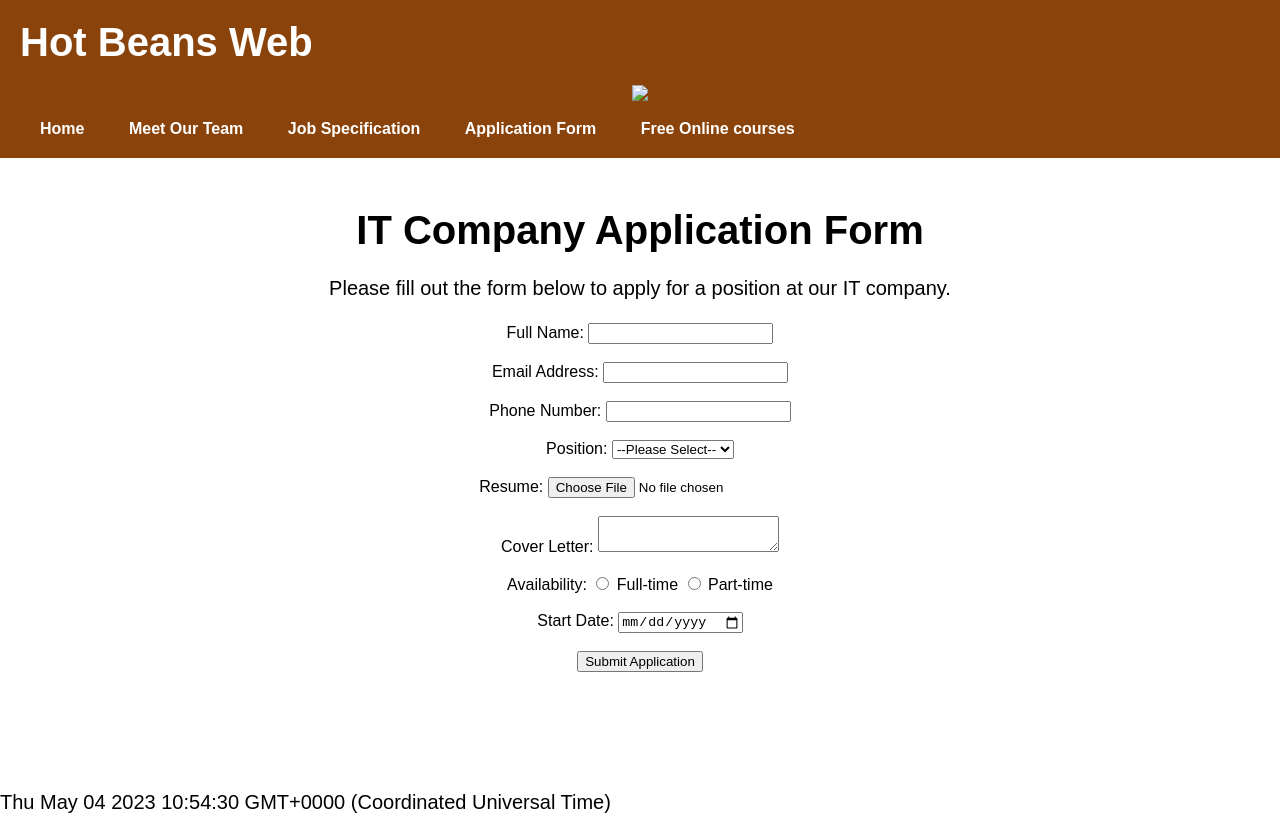
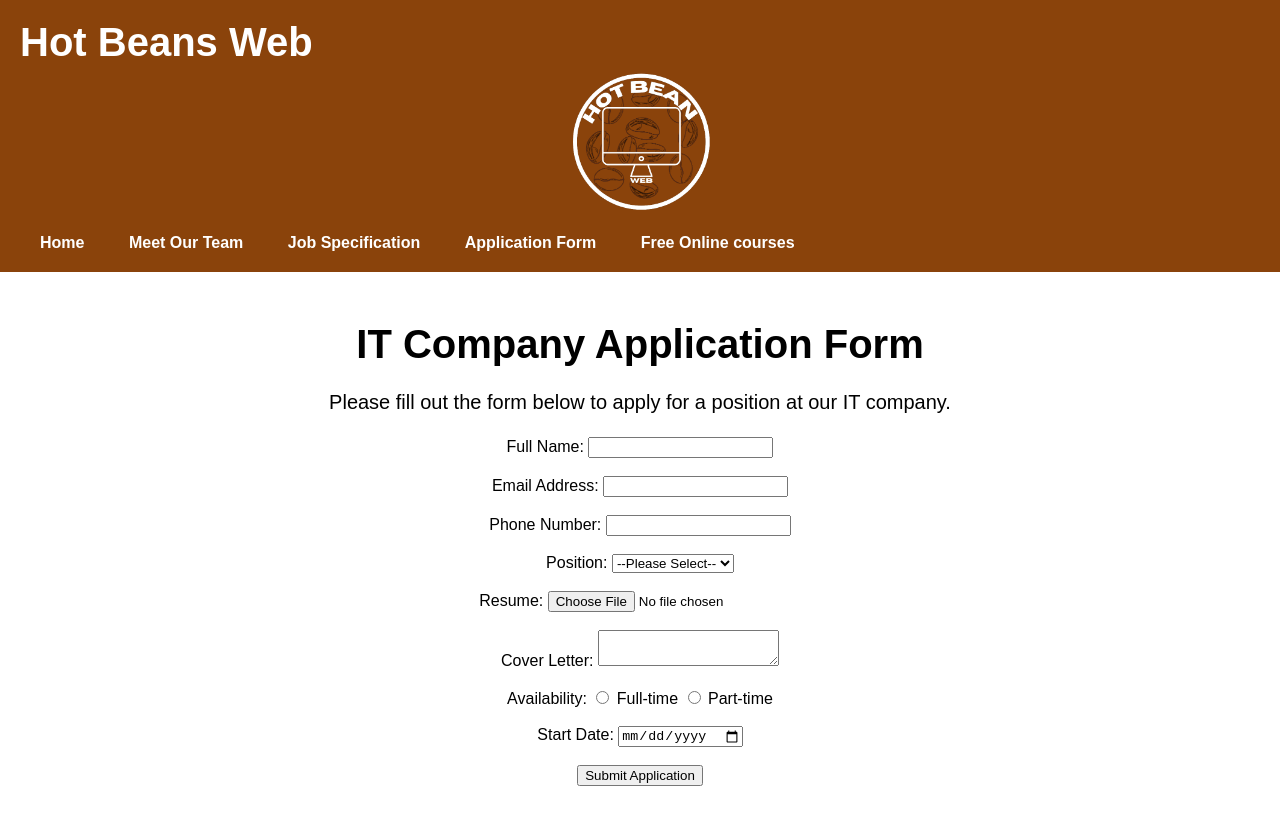
Before and after one commit to caamzo/application, a plain HTML site: page index.html in a window 1280 px wide. Shown: the top 820 px of the page. Drawn offline with Linux system fonts and the light colour scheme; a script that the page names is missing.

Commit message:
Update index.html

```diff
--- a/index.html
+++ b/index.html
@@ -110,7 +110,7 @@
         <div class="container">
             <div class="image">
                 <H1>Hot Beans Web&nbsp;</h1>
-                <h1><center><img src="file:///O:/unit%2015/websites/image-removebg-preview%20(2).png" height="150"></center>
+                <h1><center><img src="https://github.com/caamzo/application/blob/main/image-removebg-preview%20(2).png?raw=true" height="150"></center>
             </div>
             <div class="text">
             </div>
```
